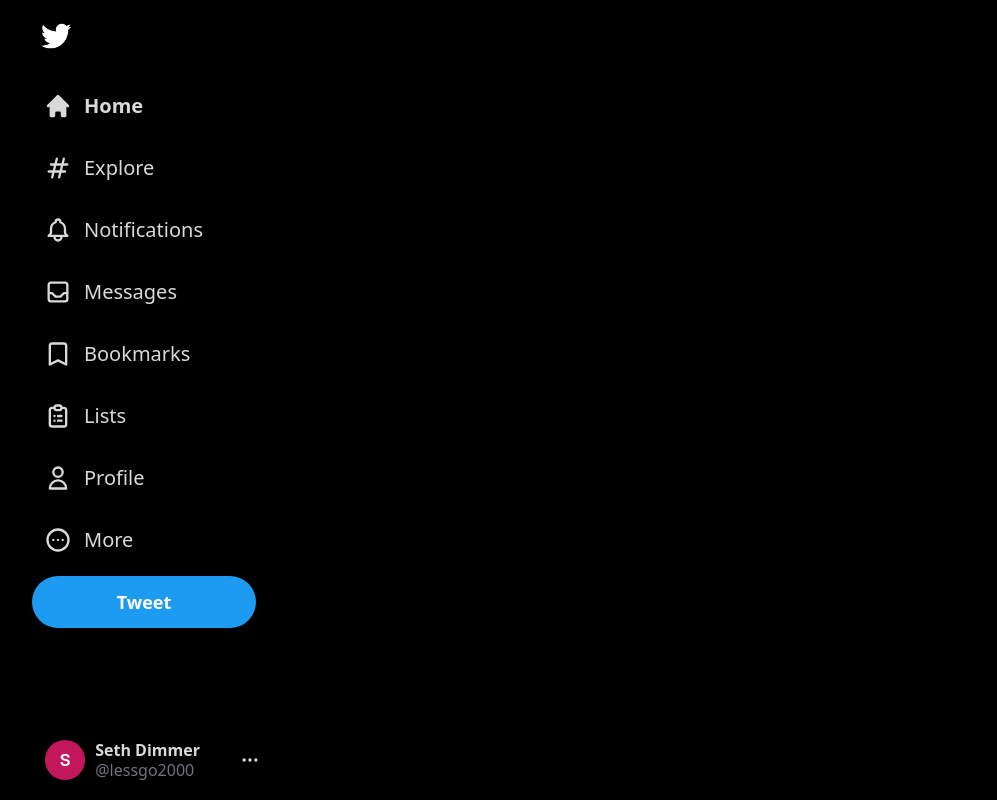
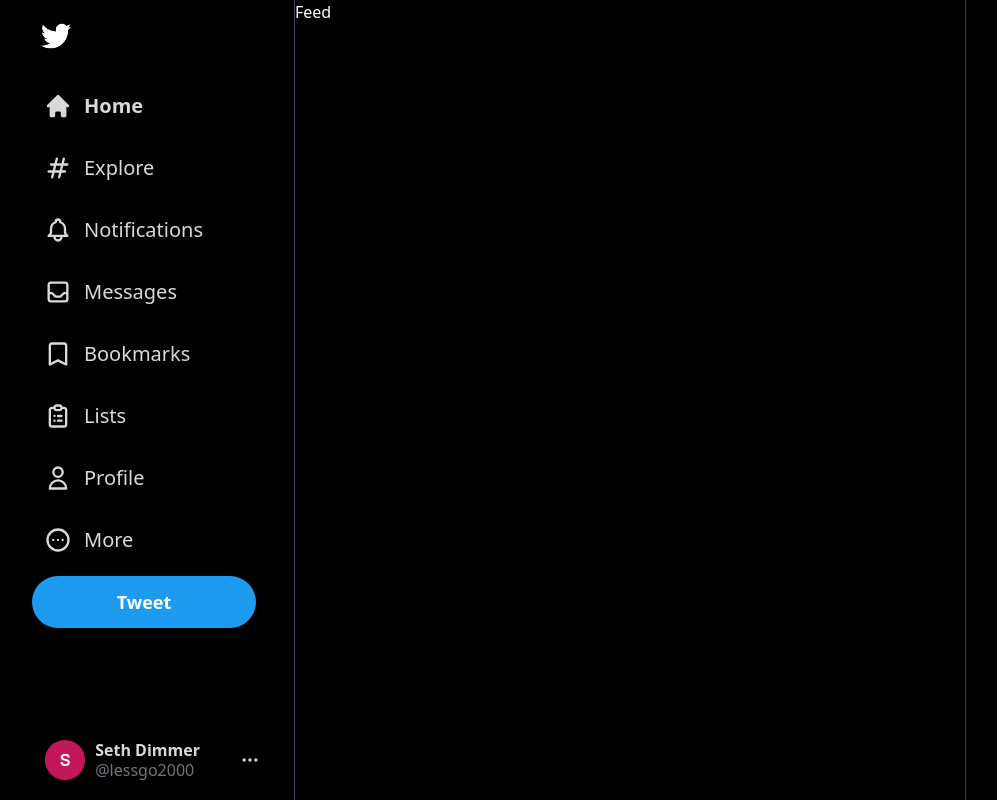
Before and after one commit to SethDimmer123/twitter-clone-bad, a Next.js app: page / in a window 1280 px wide. Shown: the whole page, without its empty margins (76-1073 px from the left). Built offline with nearby package versions, Linux system fonts and the light colour scheme.

Commit message:
initial commit

```diff
--- /dev/null
+++ b/components/Feed.js
@@ -0,0 +1,16 @@
+import React from 'react'
+
+function Feed() {
+    //   flex-grow lets me take as much space as possible for middle(feed component)
+  return (
+  <div className='text-white flex-grow border-l border-r
+  border-gray-700 max-w-2xl sm:ml-[73px] xl:ml-[370px]'>Feed
+  <div className='text-[#d9d9d9] flex items-center
+  sm:justify-between py-2 px-2 sticky'>
+
+    </div>
+  </div>
+  );
+}
+
+export default Feed
--- a/pages/index.js
+++ b/pages/index.js
@@ -1,5 +1,6 @@
 import Head from 'next/head'
 import Sidebar from '../components/Sidebar'
+import Feed from '../components/Feed'
 
 
 export default function Home() {
@@ -14,6 +15,7 @@ export default function Home() {
       <main className='bg-black min-h-screen flex max-w-[1500px] mx-auto'>
         <Sidebar/>
         {/* Feed */}
+        <Feed/>
         {/* Widgets */}
 
         {/* Modal */}
```
